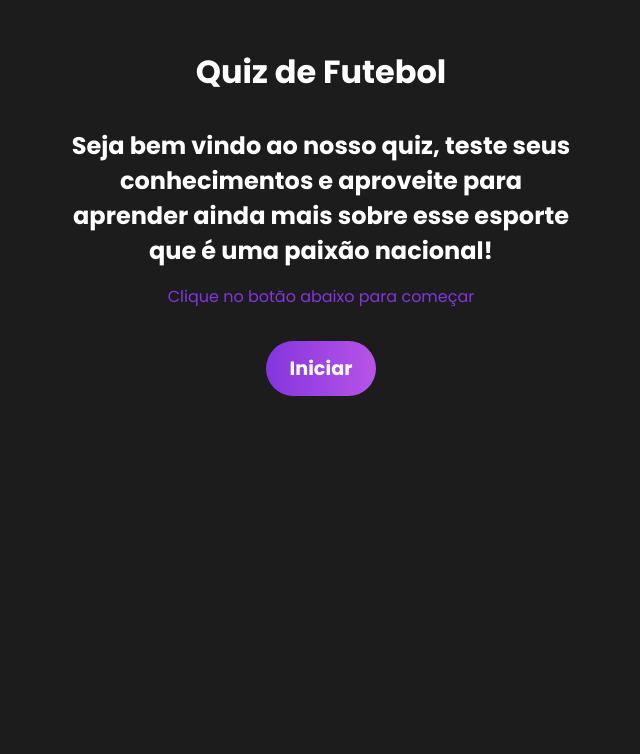
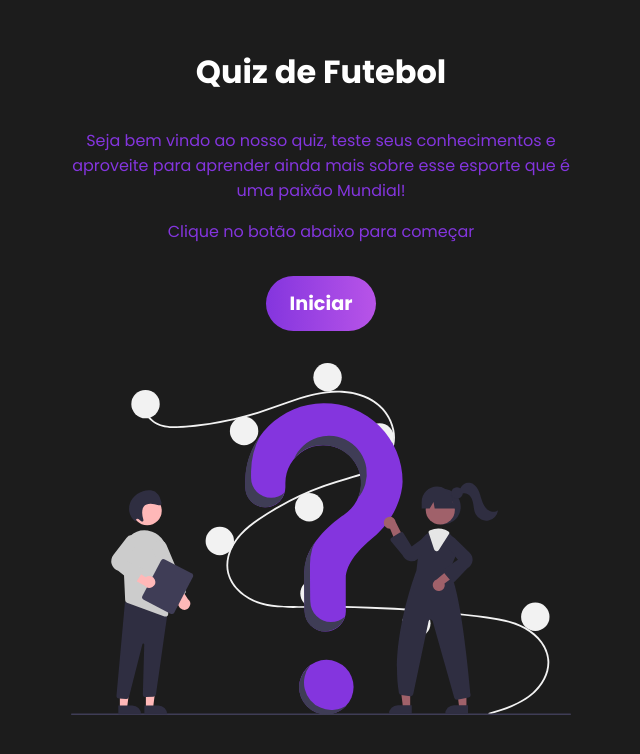
Before and after one commit to ronaldof16/quiz-futebol, a React (Vite) app: page / in a window 1280 px wide. Shown: the top 754 px of the page, without its empty margins (319-959 px from the left). Built offline with nearby package versions, Linux system fonts and the light colour scheme.

Commit message:
alteração no texto do parágrafo

```diff
--- a/src/components/Welcome.jsx
+++ b/src/components/Welcome.jsx
@@ -2,6 +2,7 @@ import { useContext } from 'react';
 import { QuizContext } from '../context/quiz';
 
 import './Welcome.css';
+import Quiz from '../img/quiz.svg';
 
 const Welcome = () => {
   const [quizState, dispatch] = useContext(QuizContext);
@@ -11,10 +12,11 @@ const Welcome = () => {
   return (
     <div id='welcome'>
         <h1>Quiz de Futebol</h1>
-        <h2>Seja bem vindo ao nosso quiz, teste seus conhecimentos e aproveite para
-        aprender ainda mais sobre esse esporte que é uma paixão nacional! </h2>
+        <p>Seja bem vindo ao nosso quiz, teste seus conhecimentos e aproveite para
+        aprender ainda mais sobre esse esporte que é uma paixão Mundial!</p>
         <p>Clique no botão abaixo para começar</p>
         <button onClick={() => dispatch({type: 'CHANGE_STATE'})}>Iniciar</button>
+        <img src={Quiz} alt="Imagem do Quiz" />
     </div>
   )
 }
```
